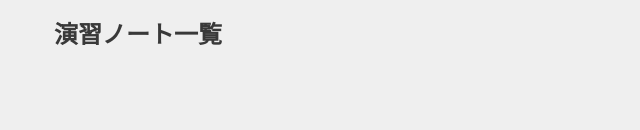
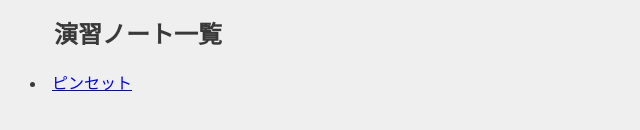
Before and after one commit to yuwa0329/xbp, a plain HTML site: page digi_fab/index.html in a window 1280 px wide. Shown: the part 158-288 px from the top of the page, without its empty margins (0-640 px from the left). Drawn offline with Linux system fonts and the light colour scheme.

Commit message:
20261024

```diff
--- a/digi_fab/index.html
+++ b/digi_fab/index.html
@@ -12,7 +12,7 @@
     </logotohome>
     <h1>デジタルファブリケーション</h1>
     <h2>演習ノート一覧</h2>
-
+<li><a href="./degi_fab1.html" target="_blank">ピンセット</a></li>
 
 
 
```
Also changed, not shown: digi_fab/images/PXL_20261024_000721784.jpg (added), digi_fab/images/PXL_20261024_003542181.jpg (added), digi_fab/images/Screenshot 2026-10-24 130127.png (added), digi_fab/images/Screenshot 2026-10-24 131821.png (added), 1 other file.
